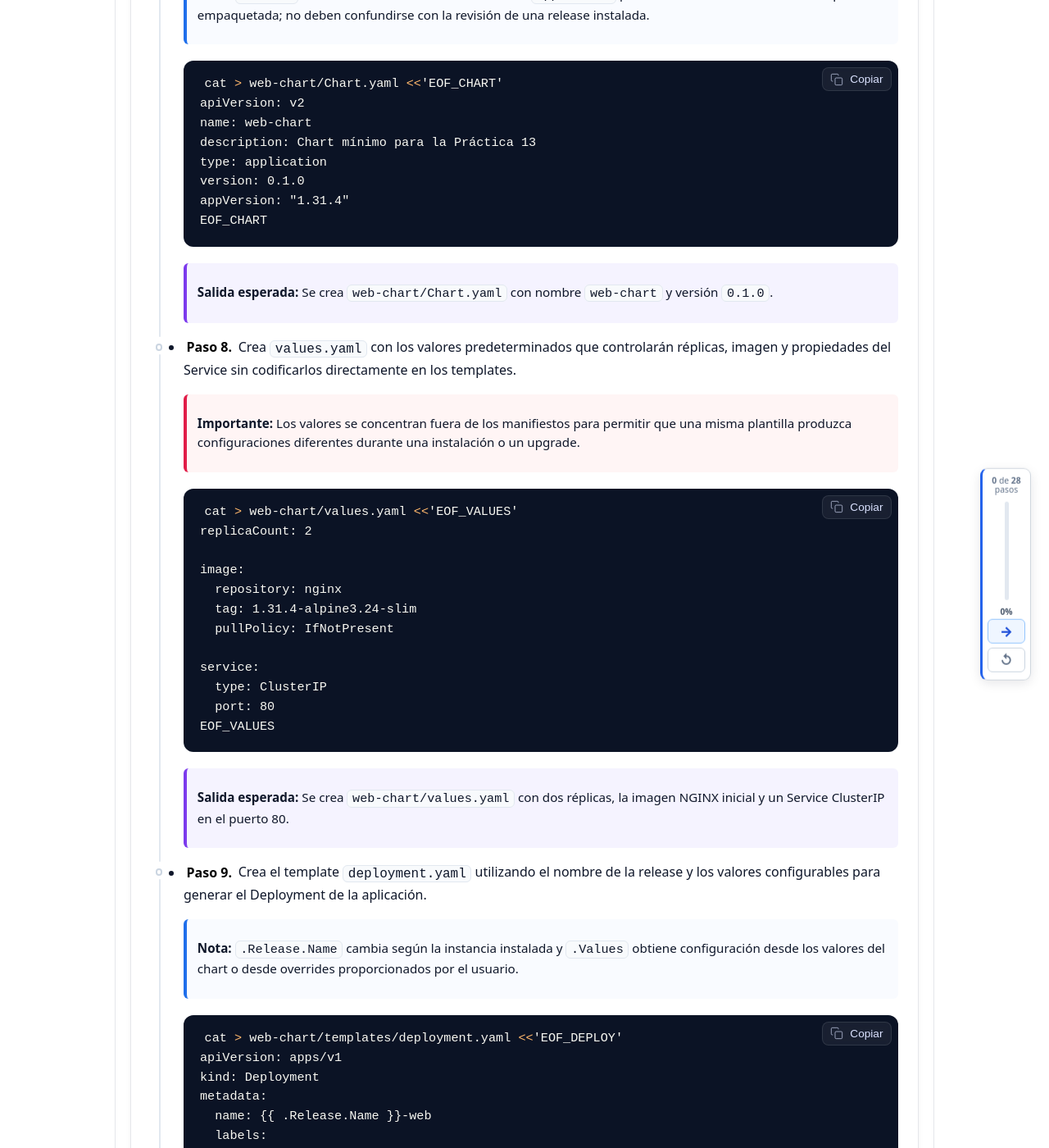
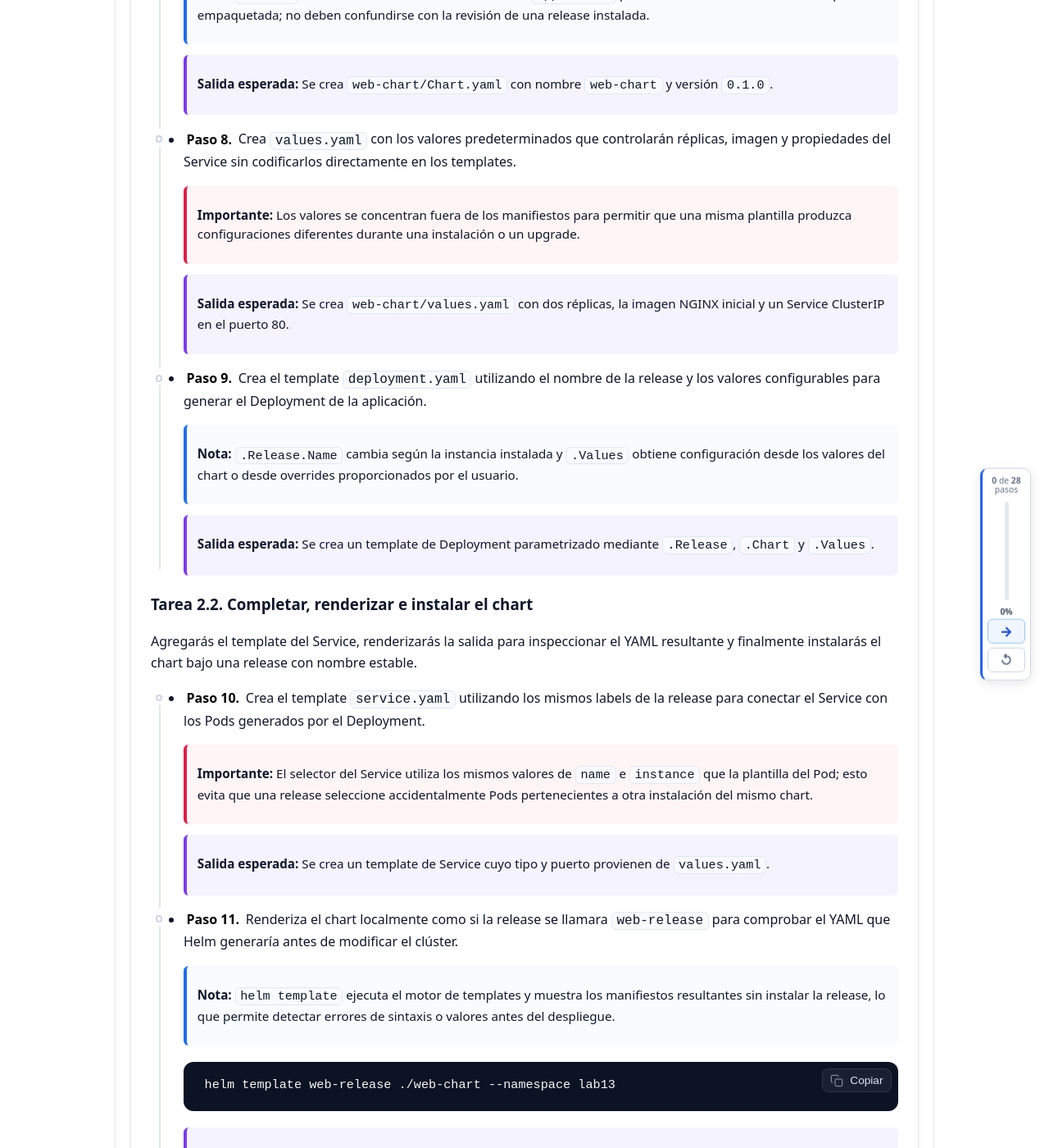
Before and after one commit to Netec-Mx/CKAD, a Jekyll site: the page built from labs/lab13/lab13.md, in a window 1280 px wide and 1400 px high, scrolled down 4357 px. Shown: the whole window at 82% size. Built offline with Jekyll 4.4.1, drawn with Linux system fonts in a browser that asks for light colours; some of the changed text lies outside the part shown.

Commit message:
nuevos ajustes minimos

````diff
--- a/labs/lab13/lab13.md
+++ b/labs/lab13/lab13.md
@@ -154,17 +154,6 @@ Crearás los cuatro archivos esenciales del ejemplo y utilizarás objetos predef
   > **Nota:** `version` identifica la versión del chart, mientras `appVersion` puede documentar la versión de la aplicación empaquetada; no deben confundirse con la revisión de una release instalada.
   {: .lab-note .info .compact}
 
-  ```bash
-  cat > web-chart/Chart.yaml <<'EOF_CHART'
-  apiVersion: v2
-  name: web-chart
-  description: Chart mínimo para la Práctica 13
-  type: application
-  version: 0.1.0
-  appVersion: "1.31.4"
-  EOF_CHART
-  ```
-
   > **Salida esperada:** Se crea `web-chart/Chart.yaml` con nombre `web-chart` y versión `0.1.0`.
   {: .lab-note .output .compact}
 
@@ -173,21 +162,6 @@ Crearás los cuatro archivos esenciales del ejemplo y utilizarás objetos predef
   > **Importante:** Los valores se concentran fuera de los manifiestos para permitir que una misma plantilla produzca configuraciones diferentes durante una instalación o un upgrade.
   {: .lab-note .important .compact}
 
-  ```bash
-  cat > web-chart/values.yaml <<'EOF_VALUES'
-  replicaCount: 2
-
-  image:
-    repository: nginx
-    tag: 1.31.4-alpine3.24-slim
-    pullPolicy: IfNotPresent
-
-  service:
-    type: ClusterIP
-    port: 80
-  EOF_VALUES
-  ```
-
   > **Salida esperada:** Se crea `web-chart/values.yaml` con dos réplicas, la imagen NGINX inicial y un Service ClusterIP en el puerto 80.
   {: .lab-note .output .compact}
 
@@ -195,38 +169,6 @@ Crearás los cuatro archivos esenciales del ejemplo y utilizarás objetos predef
 
   > **Nota:** `.Release.Name` cambia según la instancia instalada y `.Values` obtiene configuración desde los valores del chart o desde overrides proporcionados por el usuario.
   {: .lab-note .info .compact}
-
-  {%raw%}
-  ```bash
-  cat > web-chart/templates/deployment.yaml <<'EOF_DEPLOY'
-  apiVersion: apps/v1
-  kind: Deployment
-  metadata:
-    name: {{ .Release.Name }}-web
-    labels:
-      app.kubernetes.io/name: {{ .Chart.Name }}
-      app.kubernetes.io/instance: {{ .Release.Name }}
-  spec:
-    replicas: {{ .Values.replicaCount }}
-    selector:
-      matchLabels:
-        app.kubernetes.io/name: {{ .Chart.Name }}
-        app.kubernetes.io/instance: {{ .Release.Name }}
-    template:
-      metadata:
-        labels:
-          app.kubernetes.io/name: {{ .Chart.Name }}
-          app.kubernetes.io/instance: {{ .Release.Name }}
-      spec:
-        containers:
-          - name: nginx
-            image: "{{ .Values.image.repository }}:{{ .Values.image.tag }}"
-            imagePullPolicy: {{ .Values.image.pullPolicy }}
-            ports:
-              - containerPort: 80
-  EOF_DEPLOY
-  ```
-  {%endraw%}
 
   > **Salida esperada:** Se crea un template de Deployment parametrizado mediante `.Release`, `.Chart` y `.Values`.
   {: .lab-note .output .compact}
@@ -239,28 +181,6 @@ Agregarás el template del Service, renderizarás la salida para inspeccionar el
 
   > **Importante:** El selector del Service utiliza los mismos valores de `name` e `instance` que la plantilla del Pod; esto evita que una release seleccione accidentalmente Pods pertenecientes a otra instalación del mismo chart.
   {: .lab-note .important .compact}
-
-  {%raw%}
-  ```bash
-  cat > web-chart/templates/service.yaml <<'EOF_SERVICE'
-  apiVersion: v1
-  kind: Service
-  metadata:
-    name: {{ .Release.Name }}-web
-    labels:
-      app.kubernetes.io/name: {{ .Chart.Name }}
-      app.kubernetes.io/instance: {{ .Release.Name }}
-  spec:
-    type: {{ .Values.service.type }}
-    selector:
-      app.kubernetes.io/name: {{ .Chart.Name }}
-      app.kubernetes.io/instance: {{ .Release.Name }}
-    ports:
-      - port: {{ .Values.service.port }}
-        targetPort: 80
-  EOF_SERVICE
-  ```
-  {%endraw%}
 
   > **Salida esperada:** Se crea un template de Service cuyo tipo y puerto provienen de `values.yaml`.
   {: .lab-note .output .compact}
@@ -281,10 +201,6 @@ Agregarás el template del Service, renderizarás la salida para inspeccionar el
 
   > **Importante:** El nombre `web-release` identifica la instancia instalada. Posteriores operaciones de upgrade, history, rollback y uninstall se realizarán sobre esta release.
   {: .lab-note .important .compact}
-
-  ```bash
-  helm install web-release ./web-chart -n lab13
-  ```
 
   > **Salida esperada:** Helm muestra `NAME: web-release`, `NAMESPACE: lab13` y un estado de instalación satisfactorio.
   {: .lab-note .output .compact}
````
Also changed, not shown: labs/lab11/lab11.md (+0 -69 lines), labs/lab12/lab12.md (+0 -100 lines).
